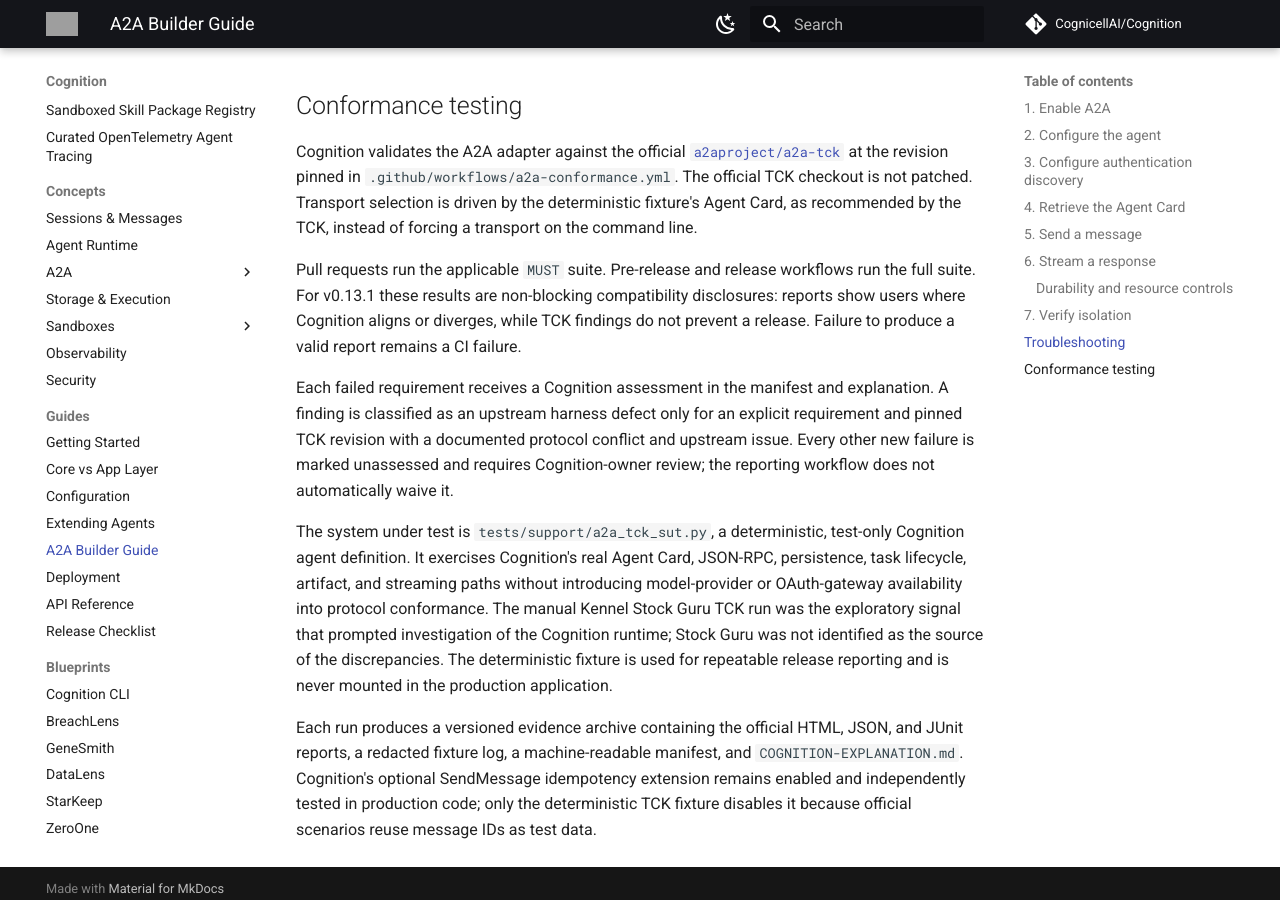
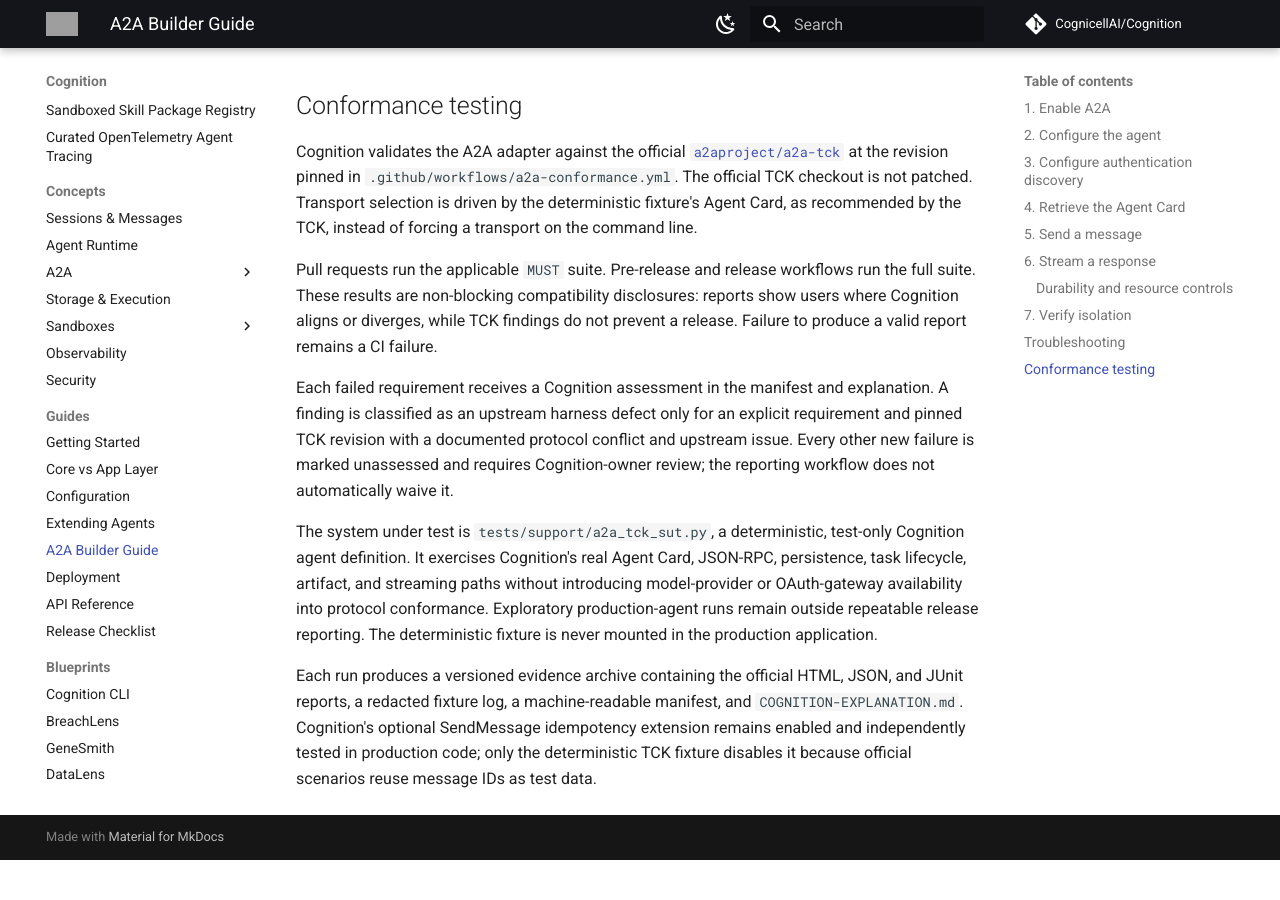
Before and after one commit to CognicellAI/Cognition, an MkDocs documentation site: the page built from docs/guides/a2a.md, in a window 1280 px wide and 900 px high, scrolled down 4994 px. Built offline with MkDocs 1.6.1 and Material for MkDocs 9.7.7, drawn with Linux system fonts in a browser that asks for light colours; comment, search, counter and statistics services are not loaded; after the commit the page ends 5854 px from its top, so only the background shows below that; grey boxes are pictures that could not be loaded.

Commit message:
fix(release): keep A2A evidence release-independent

```diff
--- a/docs/guides/a2a.md
+++ b/docs/guides/a2a.md
@@ -216,7 +216,7 @@ Card, as recommended by the TCK, instead of forcing a transport on the command
 line.
 
 Pull requests run the applicable `MUST` suite. Pre-release and release
-workflows run the full suite. For v0.13.1 these results are non-blocking
+workflows run the full suite. These results are non-blocking
 compatibility disclosures: reports show users where Cognition aligns or
 diverges, while TCK findings do not prevent a release. Failure to produce a
 valid report remains a CI failure.
@@ -232,11 +232,9 @@ The system under test is `tests/support/a2a_tck_sut.py`, a deterministic,
 test-only Cognition agent definition. It exercises Cognition's real Agent Card,
 JSON-RPC, persistence, task lifecycle, artifact, and streaming paths without
 introducing model-provider or OAuth-gateway availability into protocol
-conformance. The manual Kennel Stock Guru TCK run was the exploratory signal
-that prompted investigation of the Cognition runtime; Stock Guru was not
-identified as the source of the discrepancies. The deterministic fixture is
-used for repeatable release reporting and is never mounted in the production
-application.
+conformance. Exploratory production-agent runs remain outside repeatable
+release reporting. The deterministic fixture is never mounted in the
+production application.
 
 Each run produces a versioned evidence archive containing the official HTML,
 JSON, and JUnit reports, a redacted fixture log, a machine-readable manifest,
```
Also changed, not shown: ROADMAP.md (+1 -0 lines), docs/guides/release-checklist.md (+2 -3 lines), 2 other files.
